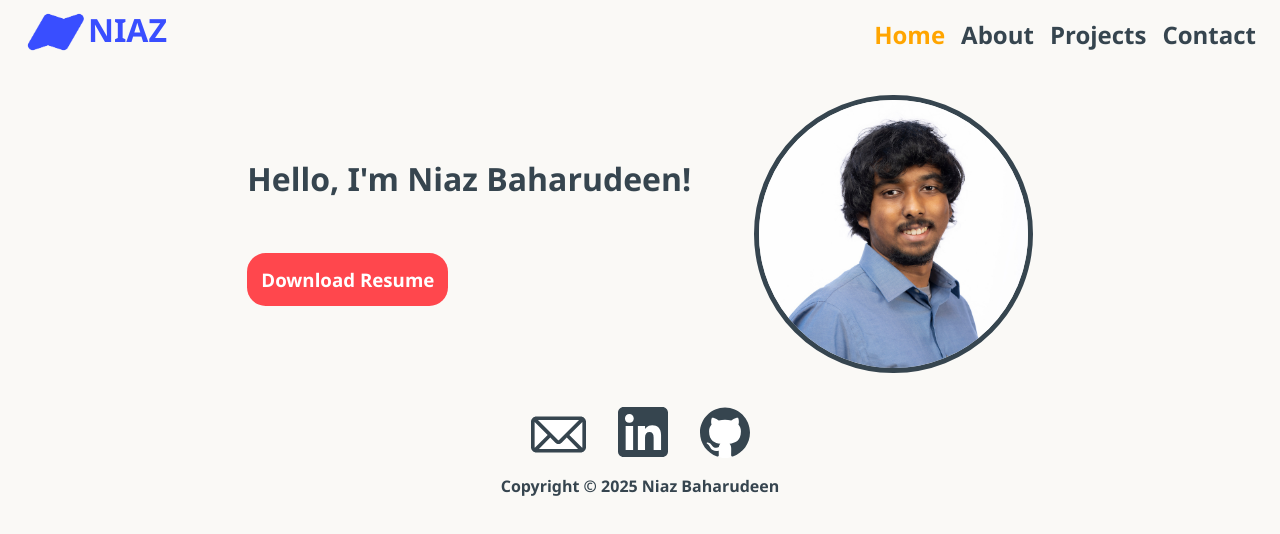
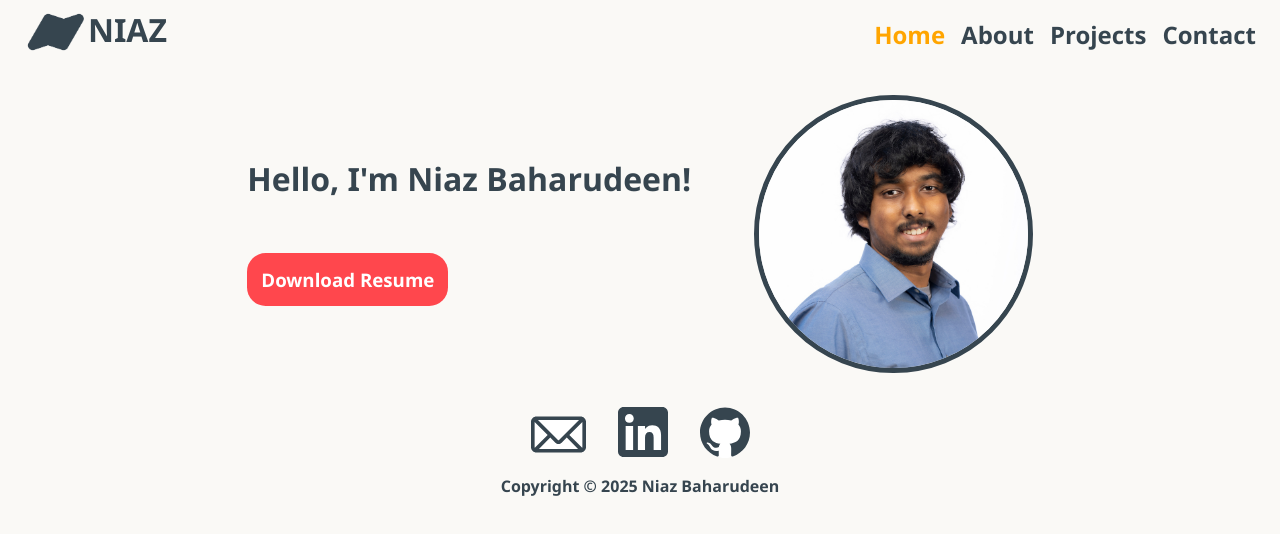
Before and after one commit to tuk05348/website-frontend, an Angular app: page / in a window 1280 px wide. Shown: the top 534 px of the page. Built offline with nearby package versions, Linux system fonts and the light colour scheme; no server answers.

Commit message:
Updated favicon and branding to match site colors.

```diff
--- a/src/app/Components/navbar/navbar.component.css
+++ b/src/app/Components/navbar/navbar.component.css
@@ -23,7 +23,6 @@
 .name {
     font-size: 2em;
     font-weight: bold;
-    color: #394eff;
     width: 100%;
 }
 
```
Also changed, not shown: public/logo.png, 1 other file (tests, documents, lock files or other folders).
